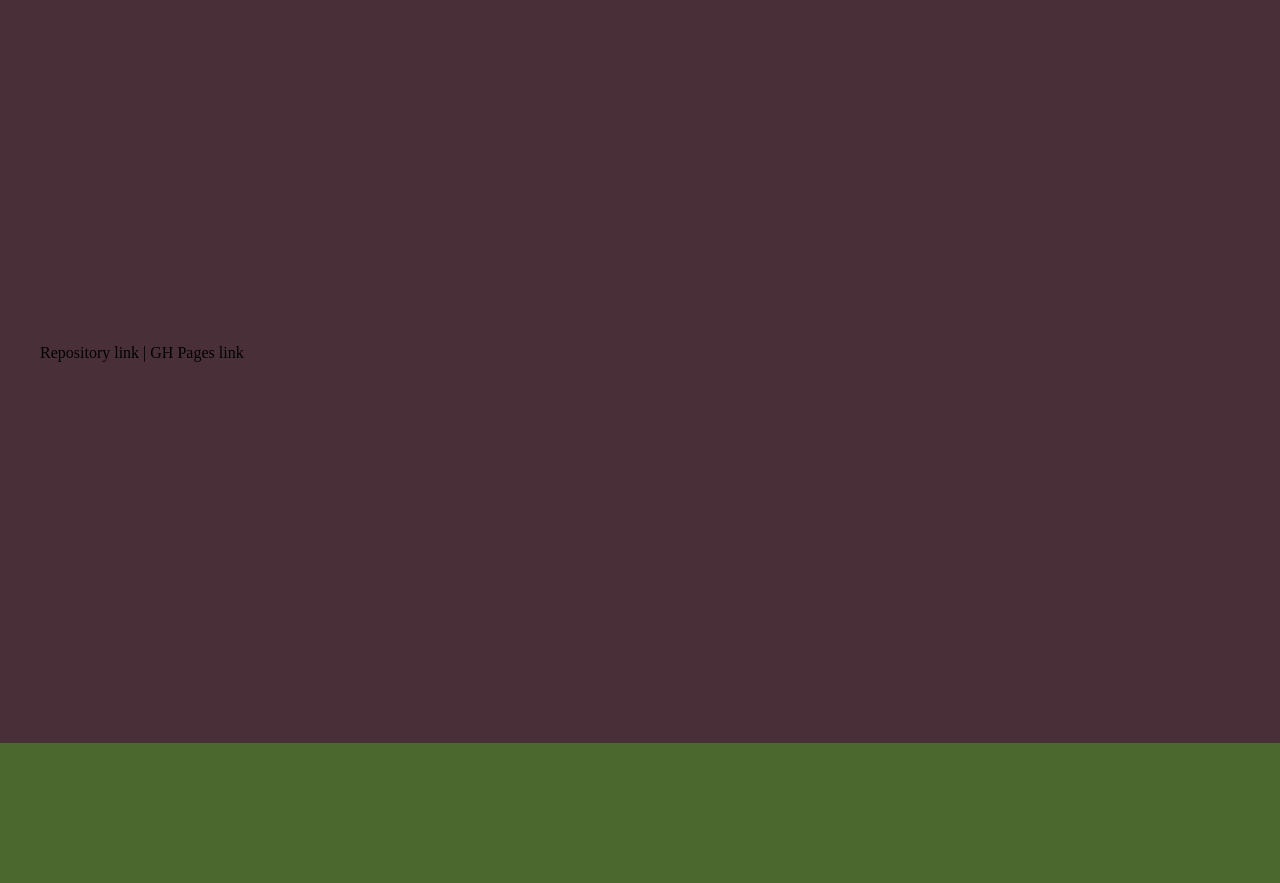
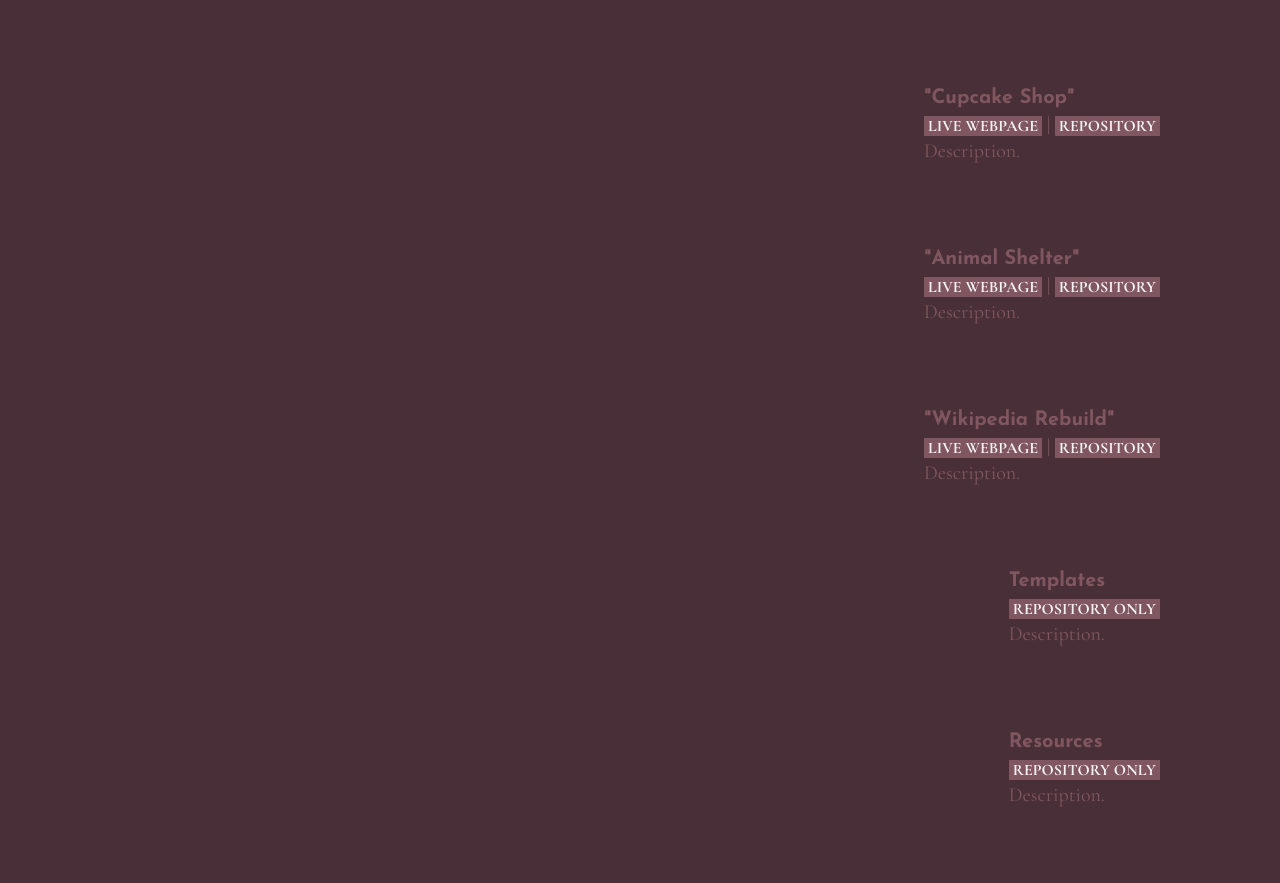
Before and after one commit to patrick-verbs/portfolio, a plain HTML site: page index.html in a window 1280 px wide. Shown: the part 837-1720 px from the top of the page. Drawn offline with nearby package versions, Linux system fonts and the light colour scheme.

Commit message:
add styling to 'Projects' section

```diff
--- a/css/styles.css
+++ b/css/styles.css
@@ -228,24 +228,40 @@ section.index-projects {
   display: table;
 }
 
-section.index-projects ul {
+section.index-projects div {
   float: right;
   margin: 0;
-  border: 8px double #6d464f;
   padding: 40px;
+  width: fit-content;
+  text-align: left;
+}
+
+section.index-projects h3 {
+  margin: 0;
   width: fit-content;
   font-family: 'Josefin Sans';
   font-size: 20px;
   line-height: 30px;
-  color: #6d464f;
-  font-variant: small-caps;
+  color: #805660;
 }
 
-section.index-projects ul li {
+section.index-projects p {
   display: block;
-  list-style: none;
   font-variant: normal;
-  text-align: right;
+  font-family: 'Cormorant Garamond';
+  font-size: 20px;
+  line-height: 25px;
+  color: #805660;
+}
+
+section.index-projects p a {
+  text-transform: uppercase;
+  font-size: 16px;
+  font-weight: 900;
+  color: #f2f2f2;
+  background-color: #805660;
+  padding: 0 4px 0 4px;
+  ;
 }
 
 /* INDEX - ABOUT */
@@ -260,10 +276,9 @@ section.index-about {
 }
 
 section.index-about article {
-  float: right;
+  float: left;
   margin: 0;
-  border: 8px double #959447;
-  padding: 40px;
+\  padding: 40px;
   width: fit-content;
   font-family: 'Josefin Sans';
   font-size: 20px;
@@ -276,7 +291,7 @@ section.index-about article p {
   display: block;
   list-style: none;
   font-variant: normal;
-  text-align: right;
+  text-align: left;
 }
 
 /* INDEX - CONTACT */
--- a/index.html
+++ b/index.html
@@ -31,7 +31,50 @@
     <span class="anchor" id="projects"></span>
     <section class="index-projects">
       <div class="vertical-center">
-        Repository link | GH Pages link
+        <div class="odd">
+          <h3>"Cupcake Shop"</h3>
+          <p>
+            <a href="https://patrick-verbs.github.io/cupcake-shop/">Live webpage</a> | <a href="https://github.com/patrick-verbs/cupcake-shop">Repository</a>
+            <br>
+            Description.
+          </p>
+        </div>
+        <br>
+        <div class="even">
+          <h3>"Animal Shelter"</h3>
+          <p>
+            <a href="https://patrick-verbs.github.io/animal-shelter/">Live webpage</a> | <a href="https://github.com/patrick-verbs/animal-shelter">Repository</a>
+            <br>
+            Description.
+          </p>
+        </div>
+        <br>
+        <div class="odd">
+          <h3>"Wikipedia Rebuild"</h3>
+          <p>
+            <a href="https://patrick-verbs.github.io/wikipedia-rebuild/">Live webpage</a> | <a href="https://github.com/patrick-verbs/bootstrap-exercise">Repository</a>
+            <br>
+            Description.
+          </p>
+        </div>
+        <br>
+        <div class="even">
+          <h3>Templates</h3>
+          <p>
+            <a href="https://github.com/patrick-verbs/template">Repository only</a>
+            <br>
+            Description.
+          </p>
+        </div>
+        <br>
+        <div class="odd">
+          <h3>Resources</h3>
+          <p>
+            <a href="https://github.com/patrick-verbs/resources">Repository only</a>
+            <br>
+            Description.
+          </p>
+        </div>
       </div>
     </section>
 
@@ -58,8 +101,8 @@
       <div class="vertical-center">
         <ul>
           <a id="#contact"><strong>Contact &mdash;</strong></a>
-          <strong><li>Patrick Lee</li></strong>
-          <li><em>patricklee1138 [at] gmail.com</em></li>
+          <li>Patrick Lee</li>
+          <li><em><a href="mailto:patricklee1138@gmail.com">patricklee1138@gmail.com</a></em></li>
         </ul>
       </div>
     </section>
@@ -67,7 +110,7 @@
 
   <footer>
     <ol class="footer-links-main">
-      <li><span onclick="document.body.scrollTop = 0;">Home</span></li>
+      <li><a href="#">Home</li>
       <li><a href="#projects">Projects</a></li>
       <li><a href="#portfolio">Portfolio</a></li>
       <li><a href="#about">About me</a></li>
```
